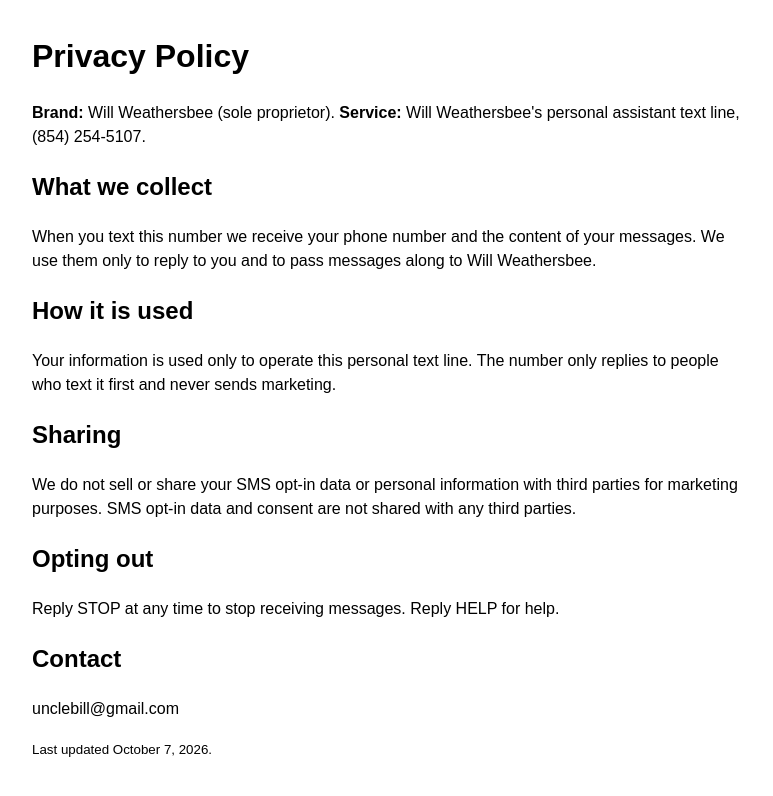
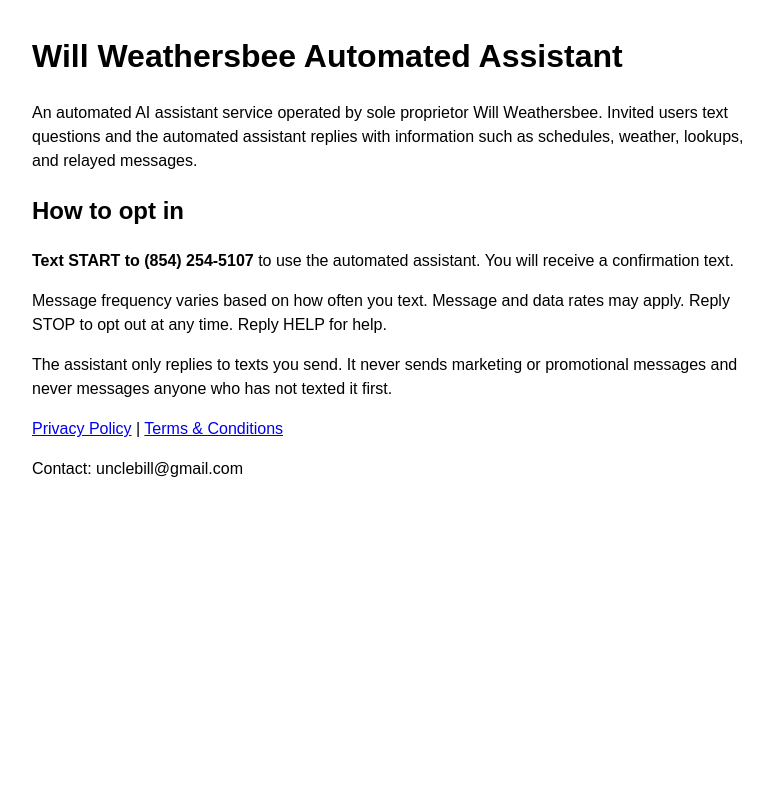
Before and after one commit to unclebill-spec/sms-policy, a plain HTML site: page index.html in a window 1280 px wide. Shown: the whole page, without its empty margins (248-1021 px from the left). Drawn offline with Linux system fonts and the light colour scheme.

Commit message:
Add opt-in call-to-action page; describe service as automated assistant

```diff
--- a/index.html
+++ b/index.html
@@ -1,16 +1,11 @@
-<!doctype html><html lang="en"><head><meta charset="utf-8"><meta name="viewport" content="width=device-width,initial-scale=1"><title>Privacy Policy</title></head>
+<!doctype html><html lang="en"><head><meta charset="utf-8"><meta name="viewport" content="width=device-width,initial-scale=1"><title>Will Weathersbee Automated Assistant - SMS Opt-In</title></head>
 <body style="font-family:sans-serif;max-width:720px;margin:2em auto;padding:0 1em;line-height:1.5">
-<h1>Privacy Policy</h1>
-<p><strong>Brand:</strong> Will Weathersbee (sole proprietor). <strong>Service:</strong> Will Weathersbee's personal assistant text line, (854) 254-5107.</p>
-<h2>What we collect</h2>
-<p>When you text this number we receive your phone number and the content of your messages. We use them only to reply to you and to pass messages along to Will Weathersbee.</p>
-<h2>How it is used</h2>
-<p>Your information is used only to operate this personal text line. The number only replies to people who text it first and never sends marketing.</p>
-<h2>Sharing</h2>
-<p>We do not sell or share your SMS opt-in data or personal information with third parties for marketing purposes. SMS opt-in data and consent are not shared with any third parties.</p>
-<h2>Opting out</h2>
-<p>Reply STOP at any time to stop receiving messages. Reply HELP for help.</p>
-<h2>Contact</h2>
-<p>unclebill@gmail.com</p>
-<p><small>Last updated October 7, 2026.</small></p>
+<h1>Will Weathersbee Automated Assistant</h1>
+<p>An automated AI assistant service operated by sole proprietor Will Weathersbee. Invited users text questions and the automated assistant replies with information such as schedules, weather, lookups, and relayed messages.</p>
+<h2>How to opt in</h2>
+<p><strong>Text START to (854) 254-5107</strong> to use the automated assistant. You will receive a confirmation text.</p>
+<p>Message frequency varies based on how often you text. Message and data rates may apply. Reply STOP to opt out at any time. Reply HELP for help.</p>
+<p>The assistant only replies to texts you send. It never sends marketing or promotional messages and never messages anyone who has not texted it first.</p>
+<p><a href="privacy.html">Privacy Policy</a> | <a href="terms.html">Terms &amp; Conditions</a></p>
+<p>Contact: unclebill@gmail.com</p>
 </body></html>
```
Also changed, not shown: privacy.html (+2 -2 lines), terms.html (+3 -3 lines).
